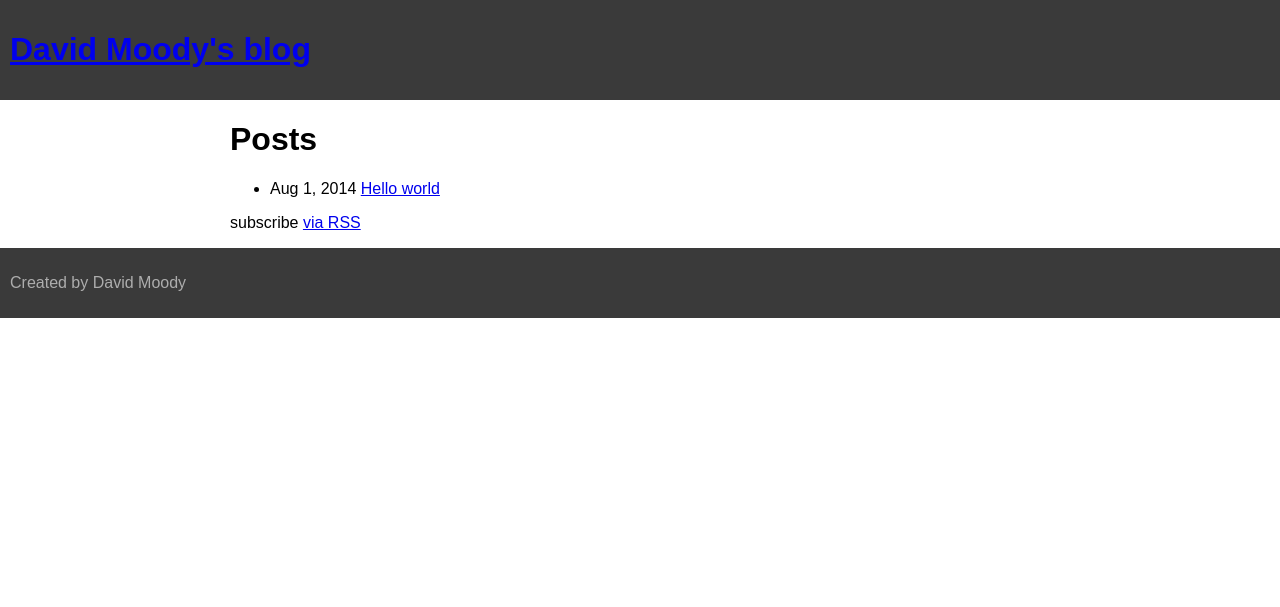
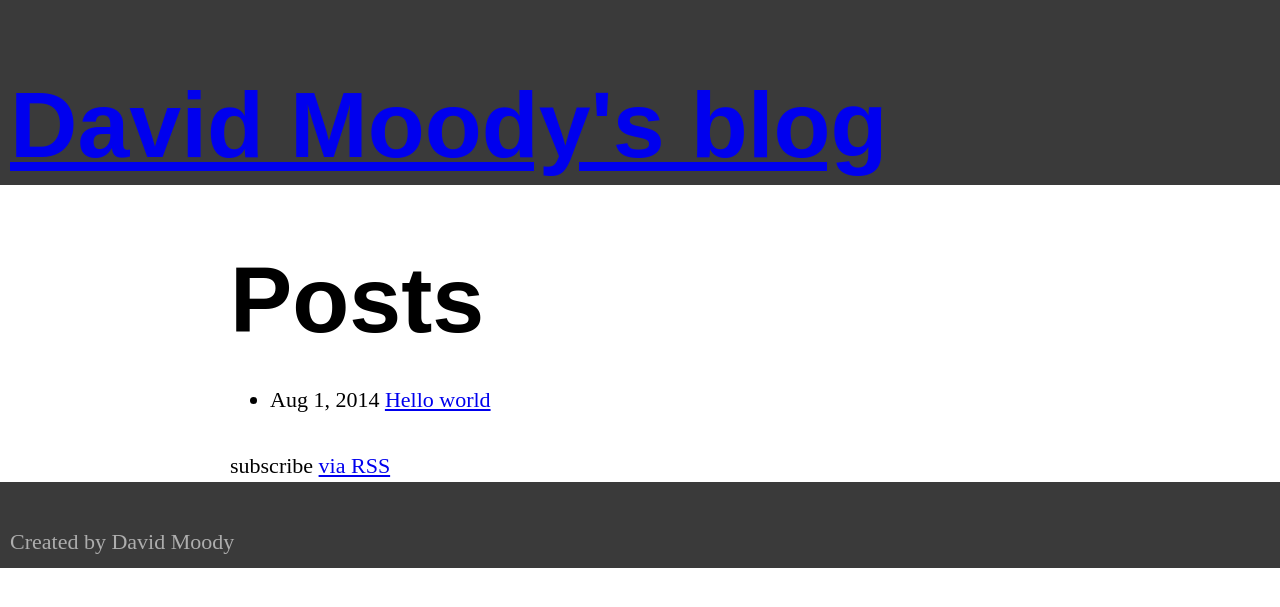
Before and after one commit to davidxmoody/davidxmoody.com, a Jekyll site: the page built from index.html, in a window 1280 px wide. Shown: the top 607 px of the page. Built offline with Jekyll 4.4.1, drawn with Linux system fonts in a browser that asks for light colours.

Commit message:
Added typebase typography boilerplate

```diff
--- /dev/null
+++ b/_sass/_typebase.scss
@@ -0,0 +1,114 @@
+/*! Typebase.less v0.1.0 | MIT License */
+
+// Typesetting variables. Edit these!
+$baseFontSize:22; // in pixels. This would result in 22px on desktop
+$baseLineHeight:1.5; // how large the line height is as a multiple of font size
+$leading:$baseLineHeight * 1rem;
+// Rate of growth for headings
+// I actually like this to be slightly smaller then the leading. Makes for tight headings.
+$scale:1.414;
+
+/* Setup */
+
+html {
+    /* Change default typefaces here */
+    font-family: serif;
+    font-size: $baseFontSize / 16 * 100%;
+    // Make everything look a little nicer in webkit
+    -webkit-font-smoothing: antialiased;
+    // -webkit-text-size-adjust: auto
+    // -moz-text-size-adjust: auto
+    // -ms-text-size-adjust: auto
+    // -o-text-size-adjust: auto
+    // text-size-adjust: auto
+
+}
+/* Copy & Lists */
+
+p {
+    line-height: $leading;
+    margin-top: $leading;
+    margin-bottom: 0;
+}
+ul,
+ol {
+    margin-top: $leading;
+    margin-bottom: $leading;
+    li {
+        line-height: $leading;
+    }
+    ul,
+    ol {
+        margin-top: 0;
+        margin-bottom: 0;
+    }
+}
+blockquote {
+    line-height: $leading;
+    margin-top: $leading;
+    margin-bottom: $leading;
+}
+/* Headings */
+
+h1,
+h2,
+h3,
+h4,
+h5,
+h6 {
+    /* Change heading typefaces here */
+    font-family: sans-serif;
+    margin-top: $leading;
+    margin-bottom: 0;
+    line-height: $leading;
+}
+h1 {
+    font-size: 3 * $scale * 1rem;
+    line-height: 3 * $leading;
+    margin-top: 2 * $leading;
+}
+h2 {
+    font-size: 2 * $scale * 1rem;
+    line-height: 2 * $leading;
+    margin-top: 2 * $leading;
+}
+h3 {
+    font-size: 1 * $scale * 1rem;
+}
+h4 {
+    font-size: $scale / 2 * 1rem;
+}
+h5 {
+    font-size: $scale / 3 * 1rem;
+}
+h6 {
+    font-size: $scale / 4 * 1rem;
+}
+/* Tables */
+
+table {
+    margin-top: $leading;
+    border-spacing: 0px;
+    border-collapse: collapse;
+}
+td,
+th {
+    padding: 0;
+    line-height: $baseLineHeight * $baseFontSize - 0px;
+}
+/* Code blocks */
+
+code {
+    // Forces text to constrain to the line-height. Not ideal, but works.
+    vertical-align: bottom;
+}
+/* Leading paragraph text */
+
+.lead {
+    font-size: $scale * 1rem;
+}
+/* Hug a the block above you */
+
+.hug {
+    margin-top: 0;
+}
--- a/css/main.scss
+++ b/css/main.scss
@@ -2,6 +2,7 @@
 ---
 
 @import 'normalize';
+@import 'typebase';
 
 $header-background: #3a3a3a;
 $header-color: #adadad;
```
